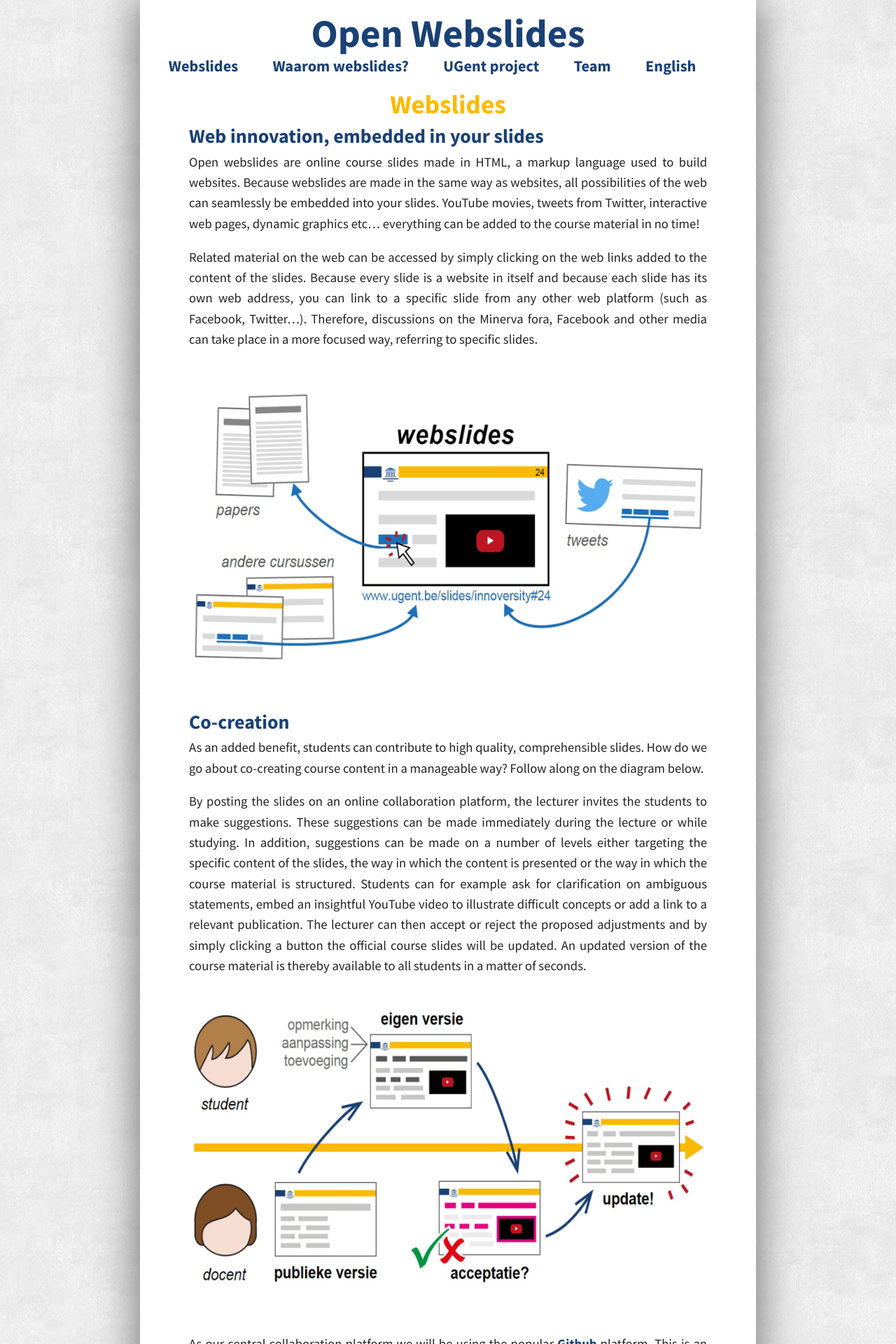
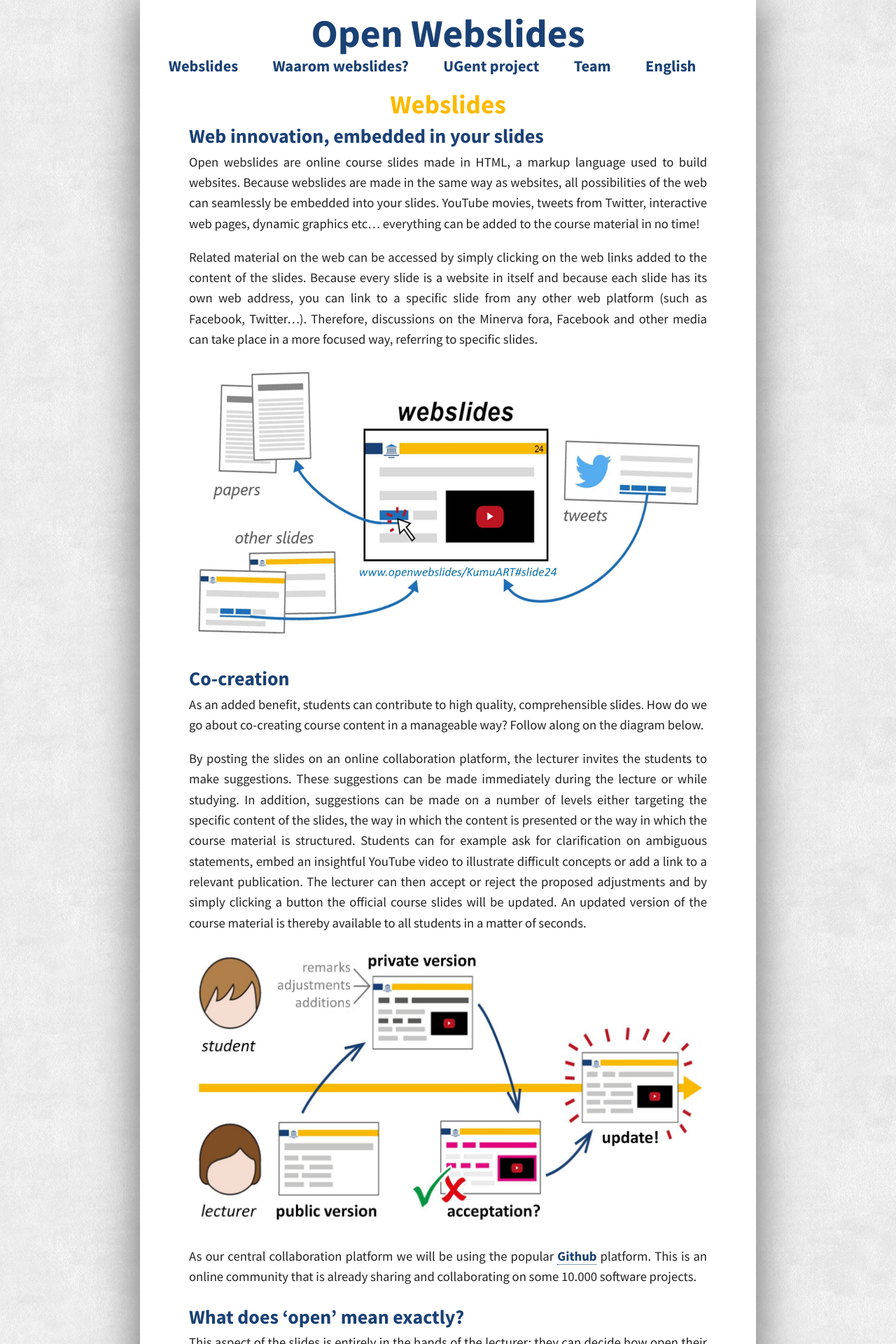
Before and after one commit to OpenWebslides/openwebslides.github.io-old, a Jekyll site: the page built from webslides_en.md, in a window 1280 px wide. Shown: the top 1920 px of the page at 70% size. Built offline with Jekyll 4.4.1, drawn with Linux system fonts in a browser that asks for light colours.

Commit message:
translate pictures to english version

```diff
--- a/webslides_en.md
+++ b/webslides_en.md
@@ -17,7 +17,7 @@ Because every slide is a website in itself and because each slide has its own we
 from any other web platform (such as Facebook, Twitter...).
 Therefore, discussions on the Minerva fora, Facebook and other media can take place in a more focused way, referring to specific slides.
 
-<img src="/../images/OverviewDesign.jpg" alt="" style="width: 740px;">
+<img src="/../images/webslidesEnglish1.jpg" alt="" style="width: 740px;">
 
 Co-creation
 ------------
@@ -34,7 +34,7 @@ illustrate difficult concepts or add a link to a relevant publication.
 The lecturer can then accept or reject the proposed adjustments and by simply clicking a button the official course slides will be updated.
 An updated version of the course material is thereby available to all students in a matter of seconds.
 
-<img src="/../images/OverviewDesign2.jpg" alt="Drawing" style="width: 740px;"/>
+<img src="/../images/webslidesEnglish2.jpg" alt="Drawing" style="width: 740px;"/>
 
 As our central collaboration platform we will be using the popular [Github](https://www.github.com "Github Homepage")
 platform. This is an online community that is already sharing and collaborating on some 10.000 software projects.
```
